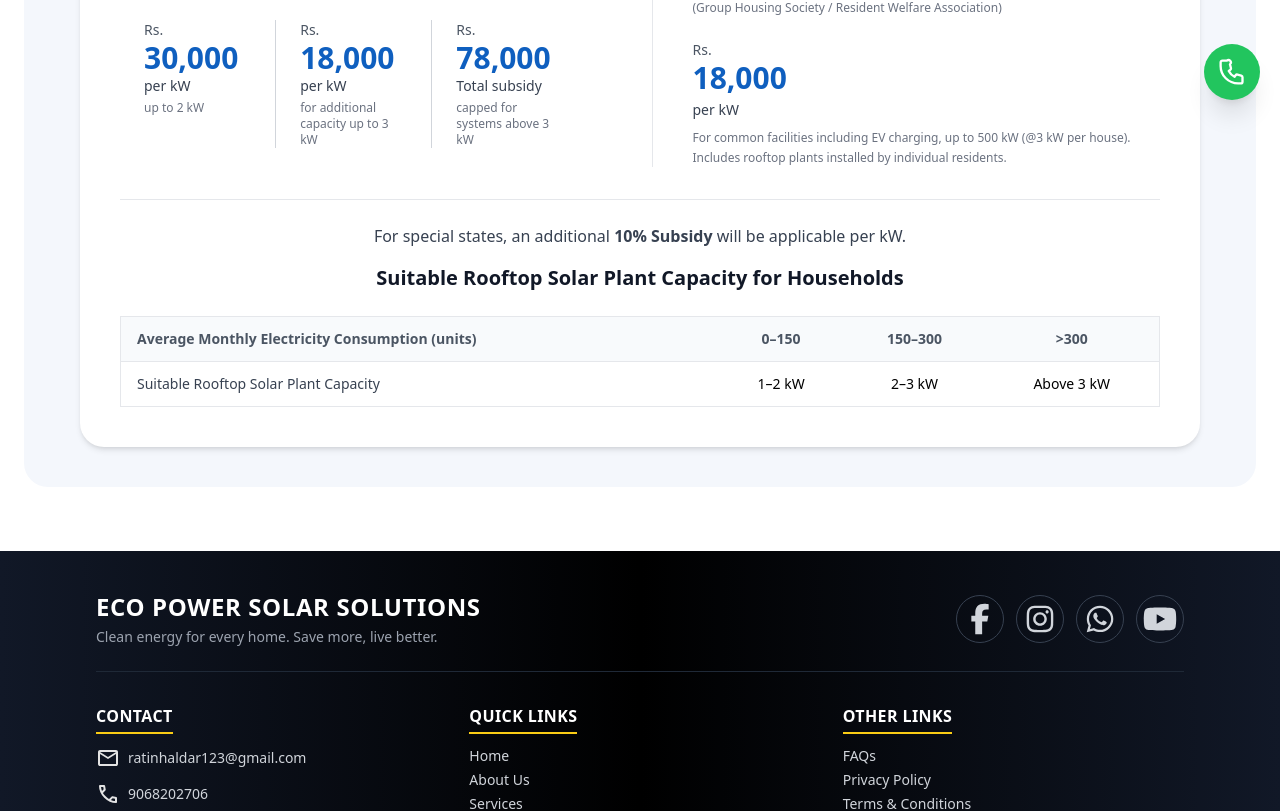
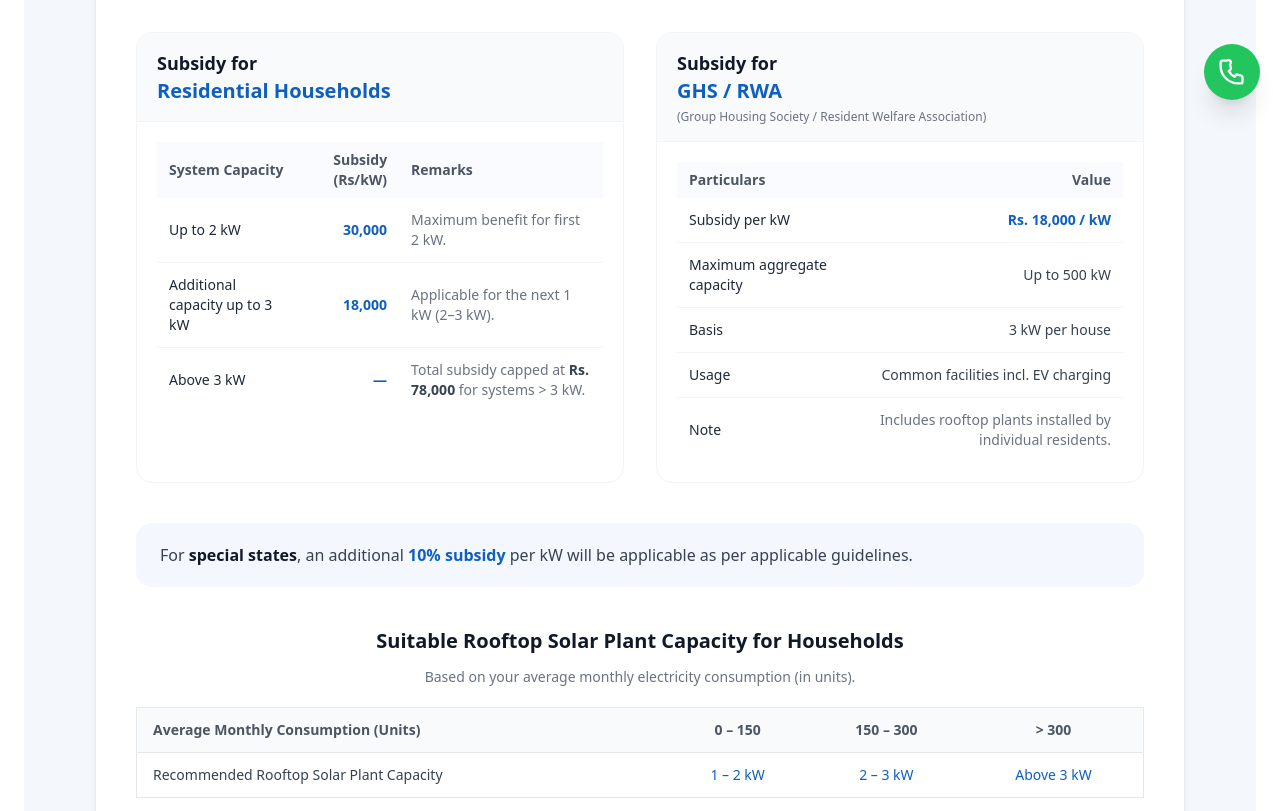
Before and after one commit to Techhaldar/eco-power, a React (Vite) app: page /scheme in a window 1280 px wide. Shown: the part 680-1491 px from the top of the page. Built offline with nearby package versions, Linux system fonts and the light colour scheme.

Commit message:
home page update

```diff
--- a/package.json
+++ b/package.json
@@ -1,9 +1,12 @@
 {
   "name": "eco-power-solar",
+  "homepage": "https://Techhadlar.github.io/eco-power",
   "private": true,
   "version": "0.0.0",
   "type": "module",
   "scripts": {
+    "predeploy": "npm run build",
+    "deploy": "gh-pages -d dist",
     "dev": "vite",
     "build": "vite build",
     "lint": "eslint .",
@@ -26,6 +29,7 @@
     "eslint": "^9.36.0",
     "eslint-plugin-react-hooks": "^5.2.0",
     "eslint-plugin-react-refresh": "^0.4.22",
+    "gh-pages": "^6.3.0",
     "globals": "^16.4.0",
     "postcss": "^8.5.6",
     "tailwindcss": "^3.4.18",
--- a/src/App.jsx
+++ b/src/App.jsx
@@ -10,10 +10,13 @@ import Gallery from "./pages/Gallery";
 import Contact from "./pages/Contact";
 import FloatingCallButton from "./components/FloatingCallButton";
 import MobileOfferBar from "./components/MobileOfferBar";
+import ScrollToTop from "./components/ScrollToTop.jsx";
 
 function App() {
   return (
     <BrowserRouter>
+      <ScrollToTop />
+
       {/* Full page layout */}
       <div className="min-h-screen flex flex-col">
         <MobileOfferBar />
--- a/src/components/BlogSection.jsx
+++ b/src/components/BlogSection.jsx
@@ -34,7 +34,7 @@ const BlogSection = () => {
   return (
     <section
       id="blogs"
-      className="bg-slate-950 text-white py-16 px-4 sm:px-6 lg:px-12"
+      className="bg-slate-950 text-white py-8 px-4 sm:px-6 lg:pb-12"
     >
       {/* Heading */}
       <div className="max-w-6xl mx-auto flex flex-col sm:flex-row sm:items-end sm:justify-between gap-6 mb-10">
--- a/src/components/FaqSection.jsx
+++ b/src/components/FaqSection.jsx
@@ -97,7 +97,7 @@ export default function FaqSection() {
   return (
     <section className="w-full bg-[url('/faq-bg.jpg')] bg-cover bg-center bg-fixed">
       {/* overlay */}
-      <div className="w-full bg-black/80">
+      <div className="w-full bg-black">
         <div className="mx-auto max-w-4xl px-4 py-8 sm:py-12">
           <h2
             className="text-center text-3xl sm:text-4xl font-extrabold text-white"
--- a/src/components/Footer.jsx
+++ b/src/components/Footer.jsx
@@ -4,7 +4,7 @@ function Footer() {
   const year = new Date().getFullYear();
 
   return (
-    <footer className="bg-gradient-to-r from-gray-900 via-black to-gray-900 text-gray-300 mt-12">
+    <footer className="bg-gradient-to-r from-gray-900 via-black to-gray-900 text-gray-300">
       <div className="max-w-6xl mx-auto px-4 sm:px-6 lg:px-8 py-10 space-y-8">
         {/* Top section: Brand + Tagline */}
         <div className="flex flex-col gap-3 sm:flex-row sm:items-center sm:justify-between border-b border-gray-800 pb-6">
--- a/src/components/Testimonials.jsx
+++ b/src/components/Testimonials.jsx
@@ -64,7 +64,7 @@ const Testimonials = () => {
   return (
     <section
       id="testimonials"
-      className="py-16 bg-slate-950 text-white px-4 sm:px-6 lg:px-12"
+      className="py-8 bg-slate-950 text-white px-4 sm:px-6 lg:pt-12"
     >
       {/* Heading */}
       <div className="max-w-4xl mx-auto text-center mb-10">
--- a/src/pages/Scheme.jsx
+++ b/src/pages/Scheme.jsx
@@ -23,6 +23,291 @@ function Scheme() {
         <li>Zero maintenance for 5 years.</li>
       </ul>
 
+      {/* ====== Benefits Section Added Below ====== */}
+
+      <section className="py-12 sm:py-16 sm:mt-12 sm:bg-[#f4f7fc]">
+        <div className="max-w-6xl mx-auto px-4 sm:px-6 lg:px-8">
+          {/* Heading */}
+          <h2 className="text-3xl md:text-4xl font-bold text-[#0f5fbf] text-center mb-6">
+            Benefits
+          </h2>
+          <p className="text-center text-gray-600 max-w-2xl mx-auto mb-10 text-sm md:text-base">
+            Check the government subsidy structure and recommended rooftop solar
+            plant capacity based on your average monthly electricity
+            consumption.
+          </p>
+
+          {/* Subsidy Section */}
+          <div className="bg-white rounded-3xl shadow-md p-6 md:p-8 lg:p-10 space-y-10">
+            {/* Subsidy Heading */}
+            <div className="flex flex-col gap-2 md:flex-row md:items-center md:justify-between">
+              <h3 className="text-xl md:text-2xl font-semibold text-gray-900">
+                Central Financial Assistance (Subsidy)
+              </h3>
+              <p className="text-xs md:text-sm text-gray-500">
+                Applicable under the Rooftop Solar Programme for residential
+                consumers.
+              </p>
+            </div>
+
+            {/* Subsidy Tables */}
+            <div className="grid lg:grid-cols-2 gap-8">
+              {/* Residential Households */}
+              <div className="border border-gray-100 rounded-2xl overflow-hidden">
+                <div className="px-5 py-4 border-b border-gray-100 bg-[#f8fafc]">
+                  <h4 className="text-lg font-semibold text-gray-900">
+                    Subsidy for{" "}
+                    <span className="block text-[#0f5fbf] text-xl">
+                      Residential Households
+                    </span>
+                  </h4>
+                </div>
+                <div className="p-5 overflow-x-auto">
+                  <table className="min-w-full text-left text-xs md:text-sm">
+                    <thead className="bg-[#f9fbff]">
+                      <tr>
+                        <th className="px-3 py-2 font-semibold text-gray-600">
+                          System Capacity
+                        </th>
+                        <th className="px-3 py-2 font-semibold text-gray-600 text-right">
+                          Subsidy (Rs/kW)
+                        </th>
+                        <th className="px-3 py-2 font-semibold text-gray-600">
+                          Remarks
+                        </th>
+                      </tr>
+                    </thead>
+                    <tbody className="divide-y divide-gray-100">
+                      <tr>
+                        <td className="px-3 py-3 text-gray-800">Up to 2 kW</td>
+                        <td className="px-3 py-3 text-right font-semibold text-[#0f5fbf]">
+                          30,000
+                        </td>
+                        <td className="px-3 py-3 text-gray-500">
+                          Maximum benefit for first 2 kW.
+                        </td>
+                      </tr>
+                      <tr>
+                        <td className="px-3 py-3 text-gray-800">
+                          Additional capacity up to 3 kW
+                        </td>
+                        <td className="px-3 py-3 text-right font-semibold text-[#0f5fbf]">
+                          18,000
+                        </td>
+                        <td className="px-3 py-3 text-gray-500">
+                          Applicable for the next 1 kW (2–3 kW).
+                        </td>
+                      </tr>
+                      <tr>
+                        <td className="px-3 py-3 text-gray-800">Above 3 kW</td>
+                        <td className="px-3 py-3 text-right font-semibold text-[#0f5fbf]">
+                          —
+                        </td>
+                        <td className="px-3 py-3 text-gray-500">
+                          Total subsidy capped at{" "}
+                          <span className="font-semibold text-gray-700">
+                            Rs. 78,000
+                          </span>{" "}
+                          for systems &gt; 3 kW.
+                        </td>
+                      </tr>
+                    </tbody>
+                  </table>
+                </div>
+              </div>
+
+              {/* GHS / RWA */}
+              <div className="border border-gray-100 rounded-2xl overflow-hidden">
+                <div className="px-5 py-4 border-b border-gray-100 bg-[#f8fafc]">
+                  <h4 className="text-lg font-semibold text-gray-900">
+                    Subsidy for{" "}
+                    <span className="block text-[#0f5fbf] text-xl">
+                      GHS / RWA
+                    </span>
+                  </h4>
+                  <p className="text-xs text-gray-500 mt-1">
+                    (Group Housing Society / Resident Welfare Association)
+                  </p>
+                </div>
+                <div className="p-5 overflow-x-auto">
+                  <table className="min-w-full text-left text-xs md:text-sm">
+                    <thead className="bg-[#f9fbff]">
+                      <tr>
+                        <th className="px-3 py-2 font-semibold text-gray-600">
+                          Particulars
+                        </th>
+                        <th className="px-3 py-2 font-semibold text-gray-600 text-right">
+                          Value
+                        </th>
+                      </tr>
+                    </thead>
+                    <tbody className="divide-y divide-gray-100">
+                      <tr>
+                        <td className="px-3 py-3 text-gray-800">
+                          Subsidy per kW
+                        </td>
+                        <td className="px-3 py-3 text-right font-semibold text-[#0f5fbf]">
+                          Rs. 18,000 / kW
+                        </td>
+                      </tr>
+                      <tr>
+                        <td className="px-3 py-3 text-gray-800">
+                          Maximum aggregate capacity
+                        </td>
+                        <td className="px-3 py-3 text-right text-gray-700">
+                          Up to 500 kW
+                        </td>
+                      </tr>
+                      <tr>
+                        <td className="px-3 py-3 text-gray-800">Basis</td>
+                        <td className="px-3 py-3 text-right text-gray-700">
+                          3 kW per house
+                        </td>
+                      </tr>
+                      <tr>
+                        <td className="px-3 py-3 text-gray-800">Usage</td>
+                        <td className="px-3 py-3 text-right text-gray-700">
+                          Common facilities incl. EV charging
+                        </td>
+                      </tr>
+                      <tr>
+                        <td className="px-3 py-3 text-gray-800">Note</td>
+                        <td className="px-3 py-3 text-right text-gray-500">
+                          Includes rooftop plants installed by individual
+                          residents.
+                        </td>
+                      </tr>
+                    </tbody>
+                  </table>
+                </div>
+              </div>
+            </div>
+
+            {/* Additional Subsidy Note */}
+            <div className="rounded-2xl bg-[#f5f7ff] px-4 py-4 md:px-6 md:py-5 flex flex-col md:flex-row md:items-center md:justify-between gap-3">
+              <p className="text-sm md:text-base text-gray-700">
+                For{" "}
+                <span className="font-semibold text-gray-900">
+                  special states
+                </span>
+                , an additional{" "}
+                <span className="font-semibold text-[#0f5fbf]">
+                  10% subsidy
+                </span>{" "}
+                per kW will be applicable as per applicable guidelines.
+              </p>
+            </div>
+
+            {/* Suitable Plant Capacity */}
+            <div>
+              <h3 className="text-lg md:text-xl font-semibold text-gray-900 text-center mb-3">
+                Suitable Rooftop Solar Plant Capacity for Households
+              </h3>
+              <p className="text-center text-xs md:text-sm text-gray-500 mb-5">
+                Based on your average monthly electricity consumption (in
+                units).
+              </p>
+
+              {/* Desktop / Tablet View (Table) */}
+              <div className="hidden md:block overflow-x-auto">
+                <table className="min-w-full border border-gray-200 rounded-2xl bg-white text-sm">
+                  <thead className="bg-[#f8fafc]">
+                    <tr>
+                      <th className="px-4 py-3 text-gray-600 font-semibold border-b border-gray-200 text-left">
+                        Average Monthly Consumption (Units)
+                      </th>
+                      <th className="px-4 py-3 text-gray-600 font-semibold border-b border-gray-200 text-center">
+                        0 – 150
+                      </th>
+                      <th className="px-4 py-3 text-gray-600 font-semibold border-b border-gray-200 text-center">
+                        150 – 300
+                      </th>
+                      <th className="px-4 py-3 text-gray-600 font-semibold border-b border-gray-200 text-center">
+                        &gt; 300
+                      </th>
+                    </tr>
+                  </thead>
+
+                  <tbody className="divide-y divide-gray-100">
+                    <tr className="hover:bg-[#f9fbff] transition-colors">
+                      <td className="px-4 py-3 text-gray-700">
+                        Recommended Rooftop Solar Plant Capacity
+                      </td>
+                      <td className="px-4 py-3 text-center font-medium text-[#0f5fbf]">
+                        1 – 2 kW
+                      </td>
+                      <td className="px-4 py-3 text-center font-medium text-[#0f5fbf]">
+                        2 – 3 kW
+                      </td>
+                      <td className="px-4 py-3 text-center font-medium text-[#0f5fbf]">
+                        Above 3 kW
+                      </td>
+                    </tr>
+                  </tbody>
+                </table>
+              </div>
+
+              {/* Mobile View (Cards) */}
+              <div className="md:hidden space-y-4">
+                {/* 0–150 Card */}
+                <div className="border border-gray-200 rounded-2xl bg-white p-4 shadow-sm">
+                  <p className="text-[11px] uppercase tracking-wide text-gray-500 mb-1">
+                    Average Monthly Consumption
+                  </p>
+                  <p className="text-sm font-semibold text-gray-800 mb-2">
+                    0 – 150 Units
+                  </p>
+                  <div className="flex items-baseline justify-between">
+                    <p className="text-xs text-gray-500">
+                      Recommended Capacity
+                    </p>
+                    <p className="text-base font-bold text-[#0f5fbf]">
+                      1 – 2 kW
+                    </p>
+                  </div>
+                </div>
+
+                {/* 150–300 Card */}
+                <div className="border border-gray-200 rounded-2xl bg-white p-4 shadow-sm">
+                  <p className="text-[11px] uppercase tracking-wide text-gray-500 mb-1">
+                    Average Monthly Consumption
+                  </p>
+                  <p className="text-sm font-semibold text-gray-800 mb-2">
+                    150 – 300 Units
+                  </p>
+                  <div className="flex items-baseline justify-between">
+                    <p className="text-xs text-gray-500">
+                      Recommended Capacity
+                    </p>
+                    <p className="text-base font-bold text-[#0f5fbf]">
+                      2 – 3 kW
+                    </p>
+                  </div>
+                </div>
+
+                {/* >300 Card */}
+                <div className="border border-gray-200 rounded-2xl bg-white p-4 shadow-sm">
+                  <p className="text-[11px] uppercase tracking-wide text-gray-500 mb-1">
+                    Average Monthly Consumption
+                  </p>
+                  <p className="text-sm font-semibold text-gray-800 mb-2">
+                    &gt; 300 Units
+                  </p>
+                  <div className="flex items-baseline justify-between">
+                    <p className="text-xs text-gray-500">
+                      Recommended Capacity
+                    </p>
+                    <p className="text-base font-bold text-[#0f5fbf]">
+                      Above 3 kW
+                    </p>
+                  </div>
+                </div>
+              </div>
+            </div>
+          </div>
+        </div>
+      </section>
+
       {/* Button */}
       <div className="mt-8 flex justify-center items-center">
         <a
@@ -32,135 +317,6 @@ function Scheme() {
           Apply Now
         </a>
       </div>
-
-      {/* ====== Benefits Section Added Below ====== */}
-
-      <section className="bg-[#f4f7fc] mt-12 py-10 rounded-3xl">
-        <div className="max-w-6xl mx-auto px-4">
-          {/* Heading */}
-          <h2 className="text-3xl md:text-4xl font-bold text-[#0f5fbf] text-center mb-8">
-            Benefits
-          </h2>
-
-          {/* Main Card */}
-          <div className="bg-white rounded-3xl shadow-md px-4 py-8 md:px-10 md:py-10">
-            {/* Top: Subsidy */}
-            <div className="flex flex-col lg:flex-row gap-10 lg:gap-16 pb-8 border-b border-gray-200">
-              {/* Residential */}
-              <div className="flex-1 text-center lg:text-left">
-                <h3 className="text-lg font-semibold text-gray-900">
-                  Subsidy for{" "}
-                  <span className="block text-[#0f5fbf] text-2xl">
-                    Residential Households
-                  </span>
-                </h3>
-
-                <div className="mt-6 flex flex-col md:flex-row md:divide-x md:divide-gray-300 gap-6 md:gap-0">
-                  <div className="md:px-6 flex-1">
-                    <p className="text-gray-600 text-sm">Rs.</p>
-                    <p className="text-3xl font-bold text-[#0f5fbf]">30,000</p>
-                    <p className="text-gray-700 text-sm">per kW</p>
-                    <p className="text-gray-500 text-xs mt-1">up to 2 kW</p>
-                  </div>
-
-                  <div className="md:px-6 flex-1">
-                    <p className="text-gray-600 text-sm">Rs.</p>
-                    <p className="text-3xl font-bold text-[#0f5fbf]">18,000</p>
-                    <p className="text-gray-700 text-sm">per kW</p>
-                    <p className="text-gray-500 text-xs mt-1">
-                      for additional capacity up to 3 kW
-                    </p>
-                  </div>
-
-                  <div className="md:px-6 flex-1">
-                    <p className="text-gray-600 text-sm">Rs.</p>
-                    <p className="text-3xl font-bold text-[#0f5fbf]">78,000</p>
-                    <p className="text-gray-700 text-sm">Total subsidy</p>
-                    <p className="text-gray-500 text-xs mt-1">
-                      capped for systems above 3 kW
-                    </p>
-                  </div>
-                </div>
-              </div>
-
-              {/* GHS/RWA */}
-              <div className="flex-1 text-center lg:text-left lg:border-l lg:border-gray-200 lg:pl-10">
-                <h3 className="text-lg font-semibold text-gray-900">
-                  Subsidy for{" "}
-                  <span className="block text-[#0f5fbf] text-2xl">
-                    GHS / RWA
-                  </span>
-                </h3>
-
-                <p className="text-xs text-gray-500 mt-1">
-                  (Group Housing Society / Resident Welfare Association)
-                </p>
-
-                <div className="mt-6">
-                  <p className="text-gray-600 text-sm">Rs.</p>
-                  <p className="text-3xl font-bold text-[#0f5fbf]">18,000</p>
-                  <p className="text-gray-700 text-sm mt-1">per kW</p>
-                  <p className="text-gray-500 text-xs mt-2 leading-relaxed">
-                    For common facilities including EV charging, up to 500 kW
-                    (@3 kW per house). Includes rooftop plants installed by
-                    individual residents.
-                  </p>
-                </div>
-              </div>
-            </div>
-
-            {/* Additional 10% */}
-            <p className="text-center text-gray-700 mt-6 text-sm md:text-base">
-              For special states, an additional{" "}
-              <span className="font-semibold">10% Subsidy</span> will be
-              applicable per kW.
-            </p>
-
-            {/* Suitable PLANT Capacity */}
-            <h3 className="text-center font-semibold text-xl mt-4 text-gray-900">
-              Suitable Rooftop Solar Plant Capacity for Households
-            </h3>
-
-            <div className="mt-6 overflow-x-auto">
-              <table className="min-w-full border border-gray-200 rounded-xl bg-white text-xs md:text-sm">
-                <thead className="bg-[#f8fafc]">
-                  <tr>
-                    <th className="px-4 py-3 text-gray-600 font-semibold border-b border-gray-200 text-left">
-                      Average Monthly Electricity Consumption (units)
-                    </th>
-                    <th className="px-4 py-3 text-gray-600 font-semibold border-b border-gray-200 text-center">
-                      0–150
-                    </th>
-                    <th className="px-4 py-3 text-gray-600 font-semibold border-b border-gray-200 text-center">
-                      150–300
-                    </th>
-                    <th className="px-4 py-3 text-gray-600 font-semibold border-b border-gray-200 text-center">
-                      &gt;300
-                    </th>
-                  </tr>
-                </thead>
-
-                <tbody>
-                  <tr>
-                    <td className="px-4 py-3 text-gray-700 border-b border-gray-200">
-                      Suitable Rooftop Solar Plant Capacity
-                    </td>
-                    <td className="px-4 py-3 text-center border-b border-gray-200">
-                      1–2 kW
-                    </td>
-                    <td className="px-4 py-3 text-center border-b border-gray-200">
-                      2–3 kW
-                    </td>
-                    <td className="px-4 py-3 text-center border-b border-gray-200">
-                      Above 3 kW
-                    </td>
-                  </tr>
-                </tbody>
-              </table>
-            </div>
-          </div>
-        </div>
-      </section>
     </div>
   );
 }
--- a/tailwind.config.js
+++ b/tailwind.config.js
@@ -15,4 +15,5 @@ export default {
     },
   },
   plugins: [],
+  base: '/eco-power'
 };
```
Also changed, not shown: src/components/ScrollToTop.jsx (added, +20 -0 lines), 1 other file (tests, documents, lock files or other folders).
